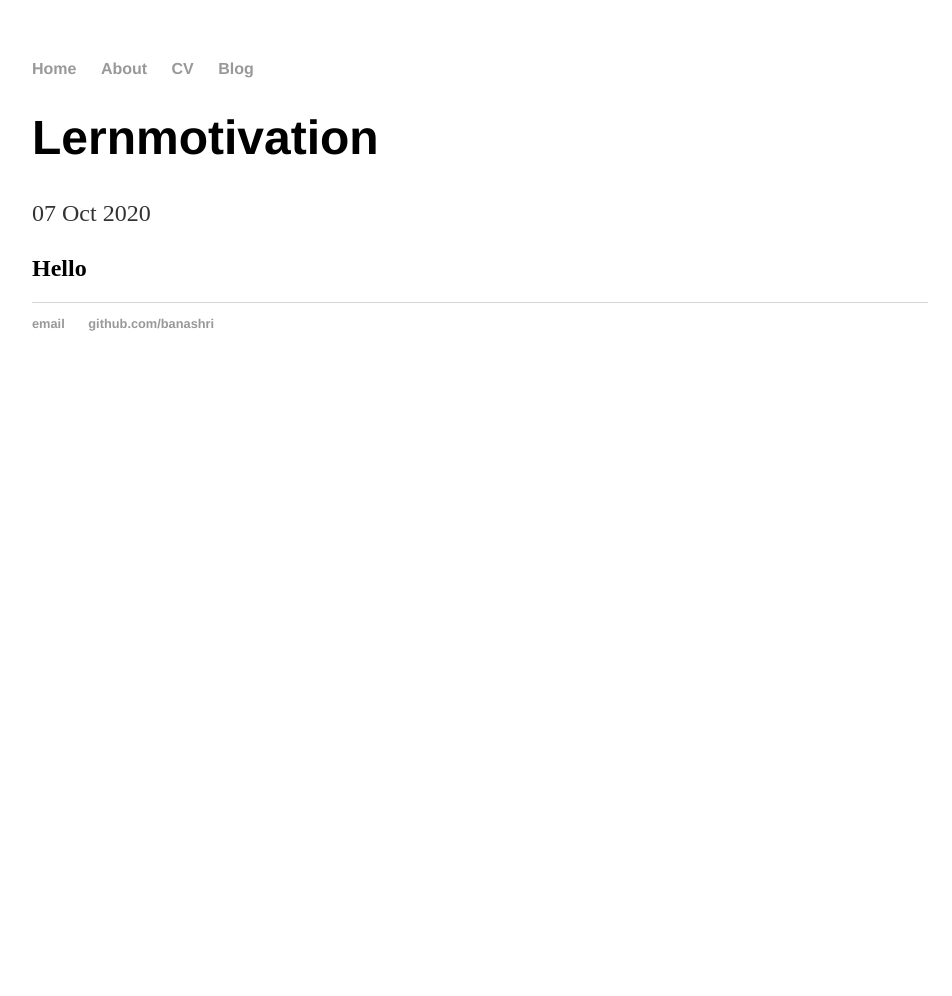
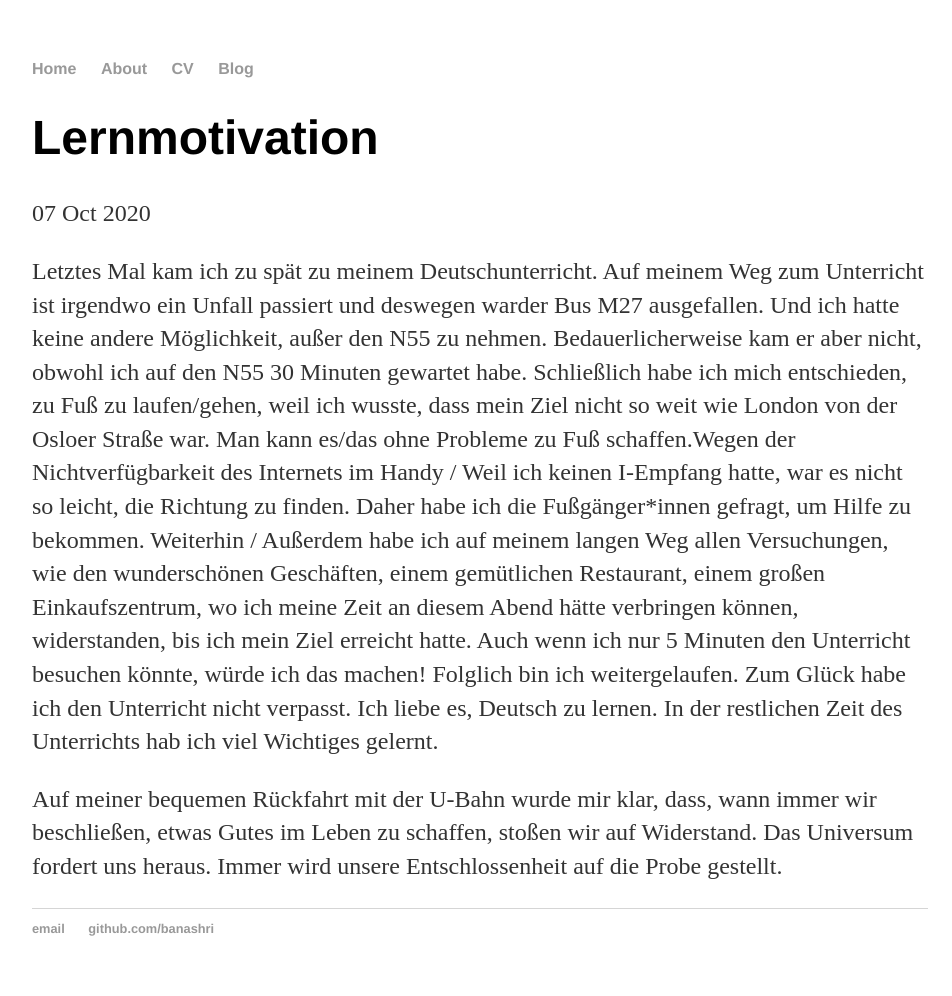
Before and after one commit to Banashri/banashri.github.io, a Jekyll site: the page built from _posts/2020-10-7-Lernmotivation.md, in a window 1280 px wide. Shown: the whole page, without its empty margins (160-1112 px from the left). Built offline with Jekyll 4.4.1, drawn with Linux system fonts in a browser that asks for light colours; our own code applies the rules of GitHub Pages for plain Markdown files; before the commit the page ends 900 px from its top, so only the background shows below that.

Commit message:
Update 2020-10-7-Lernmotivation.md

```diff
--- a/_posts/2020-10-7-Lernmotivation.md
+++ b/_posts/2020-10-7-Lernmotivation.md
@@ -1 +1,9 @@
-## Hello
+---
+layout: post
+title: "Lernmotivation"
+date: 2020-10-07
+---
+
+Letztes Mal kam ich zu spät zu meinem Deutschunterricht. Auf meinem Weg zum Unterricht ist irgendwo ein Unfall passiert und deswegen warder Bus M27 ausgefallen. Und ich hatte keine andere Möglichkeit, außer den N55 zu nehmen. Bedauerlicherweise kam er aber nicht, obwohl ich auf den N55 30 Minuten gewartet habe. Schließlich habe ich mich entschieden, zu Fuß zu laufen/gehen, weil ich wusste, dass mein Ziel nicht so weit wie London von der Osloer Straße war. Man kann es/das ohne Probleme zu Fuß schaffen.Wegen der Nichtverfügbarkeit des Internets im Handy / Weil ich keinen I-Empfang hatte, war es nicht so leicht, die Richtung zu finden. Daher habe ich die Fußgänger\*innen gefragt, um Hilfe zu bekommen. Weiterhin / Außerdem habe ich auf meinem langen Weg allen Versuchungen, wie den wunderschönen Geschäften, einem gemütlichen Restaurant, einem großen Einkaufszentrum, wo ich meine Zeit an diesem Abend hätte verbringen können, widerstanden, bis ich mein Ziel erreicht hatte. Auch wenn ich nur 5 Minuten den Unterricht besuchen könnte, würde ich das machen! Folglich bin ich weitergelaufen. Zum Glück habe ich den Unterricht nicht verpasst. Ich liebe es, Deutsch zu lernen. In der restlichen Zeit des Unterrichts hab ich viel Wichtiges gelernt.
+
+Auf meiner bequemen Rückfahrt mit der U-Bahn wurde mir klar, dass, wann immer wir beschließen, etwas Gutes im Leben zu schaffen, stoßen wir auf Widerstand. Das Universum fordert uns heraus. Immer wird unsere Entschlossenheit auf die Probe gestellt.
```
